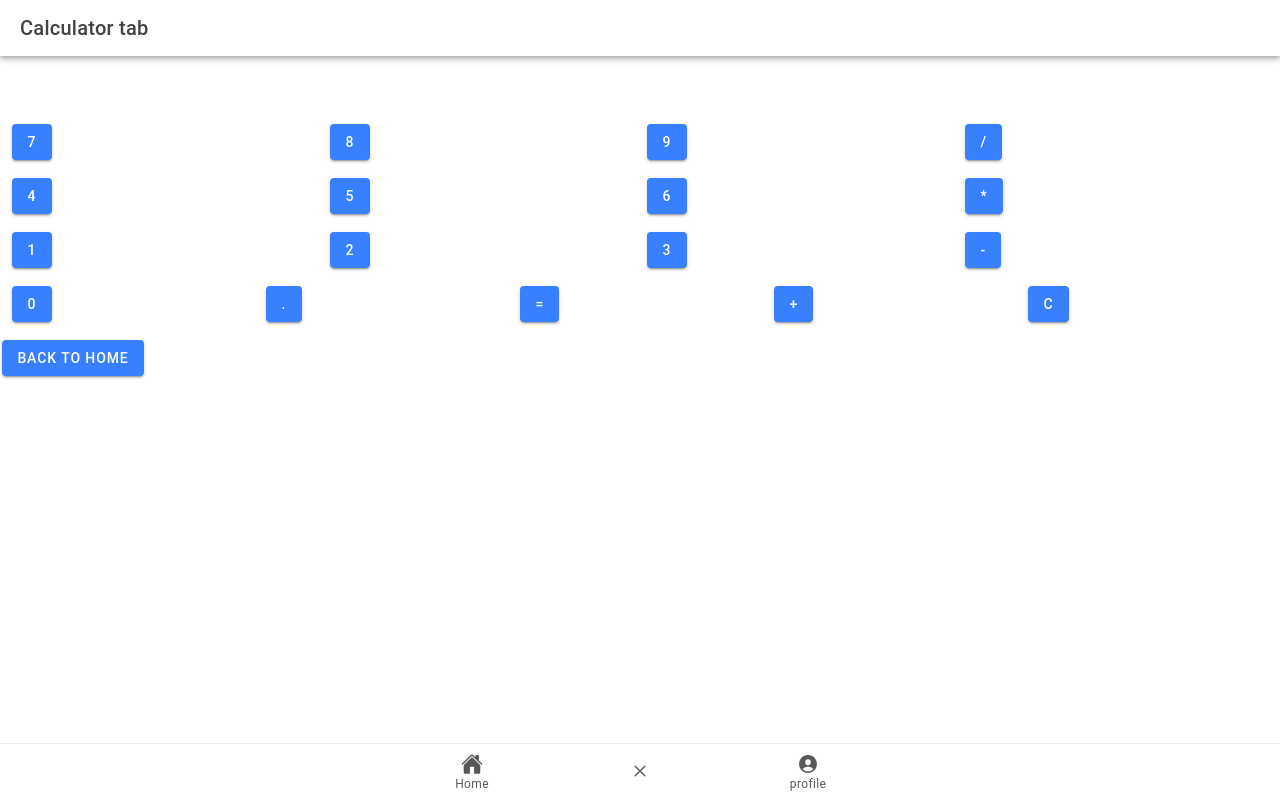
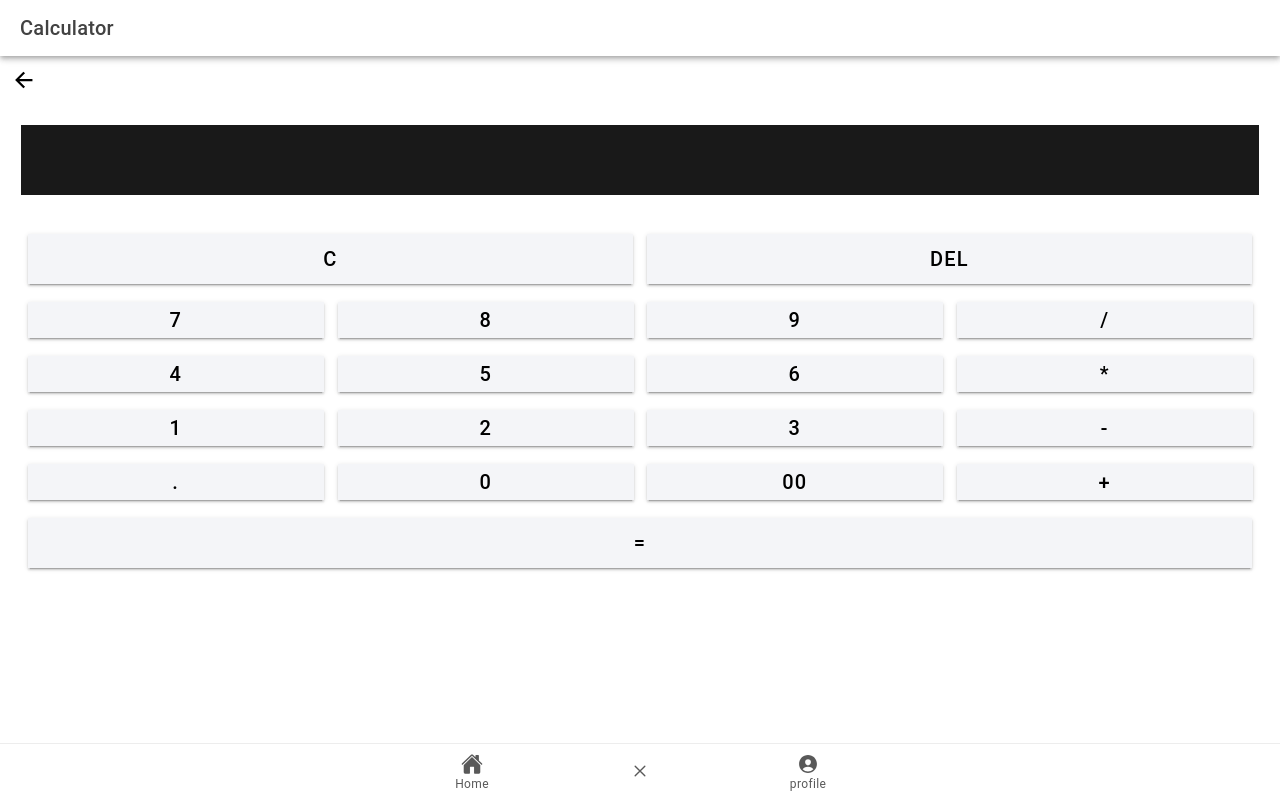
Before and after one commit to saldivarAdiii/ionic-t-saldivar, a React (Vite) app: page /calculator in a window 1280 px wide. Built offline with nearby package versions, Linux system fonts and the light colour scheme.

Commit message:
change sourcecode of calculator

```diff
--- a/src/pages/calculator.tsx
+++ b/src/pages/calculator.tsx
@@ -1,22 +1,28 @@
 import React, { useState } from 'react';
-import { IonContent, IonHeader, IonPage, IonTitle, IonToolbar, IonButton, IonGrid, IonRow, IonCol, IonInput } from '@ionic/react';
+import { IonContent, IonHeader, IonPage, IonTitle, IonToolbar, IonButton, IonGrid, IonRow, IonCol, IonBackButton, IonButtons, IonInput } from '@ionic/react';
+
 import './calculator.css';
 
+const calculator: React.FC = () => {
+  const [input, setInput] = useState<string>('');
 
-const calculator: React.FC = () => {
-  const [result, setResult] = useState<number | string>('');
+  const handleInput = (value: string) => {
+    setInput(input + value);
+  };
 
-  const handleButtonClick = (value: string) => {
-    if (value === '=') {
+  const handleClear = () => {
+    setInput('');
+  };
+
+  const handleDelete = () => {
+    setInput(input.slice(0, -1));
+  };
+
+  const handleCalculate = () => {
     try {
-        setResult(eval(result.toString()));
+      setInput(eval(input).toString());
     } catch (error) {
-        setResult('Error');
-      }
-    } else if (value === 'C') {
-      setResult('');
-    } else {
-      setResult(prevResult => prevResult.toString() + value);
+      setInput('Error');
     }
   };
 
@@ -24,50 +30,91 @@ const calculator: React.FC = () => {
       <IonPage>
         <IonHeader>
           <IonToolbar>
-          <IonTitle>Calculator tab</IonTitle>
+            <IonTitle>Calculator</IonTitle>
           </IonToolbar>
         </IonHeader>
-      <IonContent fullscreen>
+
+        <IonButtons slot="start">
+          <IonBackButton defaultHref="/" />
+        </IonButtons>
+        <IonContent fullscreen className="ion-padding" style={{ backgroundColor: 'dark' }}>
           <IonGrid>
           <IonRow>
-            <IonCol size="12">
-              <IonInput value={result} readonly className="result-display"></IonInput>
+            <IonCol size="12" style={{ height: '70px', fontSize: '60px', marginBottom: '30px', backgroundColor: 'rgb(25, 25, 25)' }}>
+              <IonInput style={{ fontSize: '40px', color: 'white', marginTop: '7px' }} value={input} readonly={true} className="ion-text-right" />
+            </IonCol>
+          </IonRow>
+
+          <IonRow>
+            <IonCol size="6">
+              <IonButton id="btns" expand="full" color="light" onClick={handleClear} style={{ fontSize: '20px', height: '50px'}}>C</IonButton>
+            </IonCol>
+            <IonCol size="6">
+              <IonButton id="btns" expand="full" color="light" onClick={handleDelete} style={{ fontSize: '20px', height: '50px'}}>DEL</IonButton>
             </IonCol>
           </IonRow>
           <IonRow>
-            {[7, 8, 9, '/'].map(num => (
-              <IonCol key={num}>
-                <IonButton onClick={() => handleButtonClick(num.toString())}>{num}</IonButton>
+            <IonCol size="3">
+              <IonButton id="btns" expand="full" color="light" onClick={() => handleInput('7')} style={{ fontSize: '20px'}}>7</IonButton>
             </IonCol>
-            ))}
+            <IonCol size="3">
+              <IonButton id="btns" expand="full" color="light" onClick={() => handleInput('8')} style={{ fontSize: '20px'}}>8</IonButton>
+            </IonCol>
+            <IonCol size="3">
+              <IonButton id="btns" expand="full" color="light" onClick={() => handleInput('9')} style={{ fontSize: '20px'}}>9</IonButton>
+            </IonCol>
+            <IonCol size="3">
+              <IonButton id="btns" expand="full" color="light" onClick={() => handleInput('/')} style={{ fontSize: '20px'}}>/</IonButton>
+            </IonCol>
           </IonRow>
           <IonRow>
-            {[4, 5, 6, '*'].map(num => (
-              <IonCol key={num}>
-                <IonButton onClick={() => handleButtonClick(num.toString())}>{num}</IonButton>
+            <IonCol size="3">
+              <IonButton id="btns" expand="full" color="light" onClick={() => handleInput('4')} style={{ fontSize: '20px'}}>4</IonButton>
             </IonCol>
-            ))}
+            <IonCol size="3">
+              <IonButton id="btns" expand="full" color="light" onClick={() => handleInput('5')} style={{ fontSize: '20px'}}>5</IonButton>
+            </IonCol>
+            <IonCol size="3">
+              <IonButton id="btns" expand="full" color="light" onClick={() => handleInput('6')} style={{ fontSize: '20px'}}>6</IonButton>
+            </IonCol>
+            <IonCol size="3">
+              <IonButton id="btns" expand="full" color="light" onClick={() => handleInput('*')} style={{ fontSize: '20px'}}>*</IonButton>
+            </IonCol>
           </IonRow>
           <IonRow>
-            {[1, 2, 3, '-'].map(num => (
-              <IonCol key={num}>
-                <IonButton onClick={() => handleButtonClick(num.toString())}>{num}</IonButton>
+            <IonCol size="3">
+              <IonButton id="btns" expand="full" color="light" onClick={() => handleInput('1')} style={{ fontSize: '20px'}}>1</IonButton>
             </IonCol>
-            ))}
+            <IonCol size="3">
+              <IonButton id="btns" expand="full" color="light" onClick={() => handleInput('2')} style={{ fontSize: '20px'}}>2</IonButton>
+            </IonCol>
+            <IonCol size="3">
+              <IonButton id="btns" expand="full" color="light" onClick={() => handleInput('3')} style={{ fontSize: '20px'}}>3</IonButton>
+            </IonCol>
+            <IonCol size="3">
+              <IonButton id="btns" expand="full" color="light" onClick={() => handleInput('-')} style={{ fontSize: '20px'}}>-</IonButton>
+            </IonCol>
           </IonRow>
           <IonRow>
-            {[0, '.', '=', '+'].map(num => (
-              <IonCol key={num}>
-                <IonButton onClick={() => handleButtonClick(num === '=' ? '=' : num.toString())}>{num}</IonButton>
+            <IonCol size="3">
+              <IonButton id="btns" expand="full" color="light" onClick={() => handleInput('.')} style={{ fontSize: '20px'}}>.</IonButton>
             </IonCol>
-            ))}
-            <IonCol>
-              <IonButton onClick={() => handleButtonClick('C')}>C</IonButton>
+            <IonCol size="3">
+              <IonButton id="btns" expand="full" color="light" onClick={() => handleInput('0')} style={{ fontSize: '20px'}}>0</IonButton>
+            </IonCol>
+            <IonCol size="3">
+              <IonButton id="btns" expand="full" color="light" onClick={() => handleInput('00')} style={{ fontSize: '20px'}}>00</IonButton>
+            </IonCol>
+            <IonCol size="3">
+              <IonButton id="btns" expand="full" color="light" onClick={() => handleInput('+')} style={{ fontSize: '20px'}}>+</IonButton>
+            </IonCol>
+          </IonRow>
+          <IonRow>
+            <IonCol size="12">
+              <IonButton id="btns" expand="full" color="light" onClick={handleCalculate} style={{ fontSize: '20px', height: '50px'}}>=</IonButton>
             </IonCol>
           </IonRow>
         </IonGrid>
-
-        <IonButton href='/home'>Back to Home</IonButton>
       </IonContent>
     </IonPage>
   );
```
Lines whose indentation alone changed are shown as unchanged.
